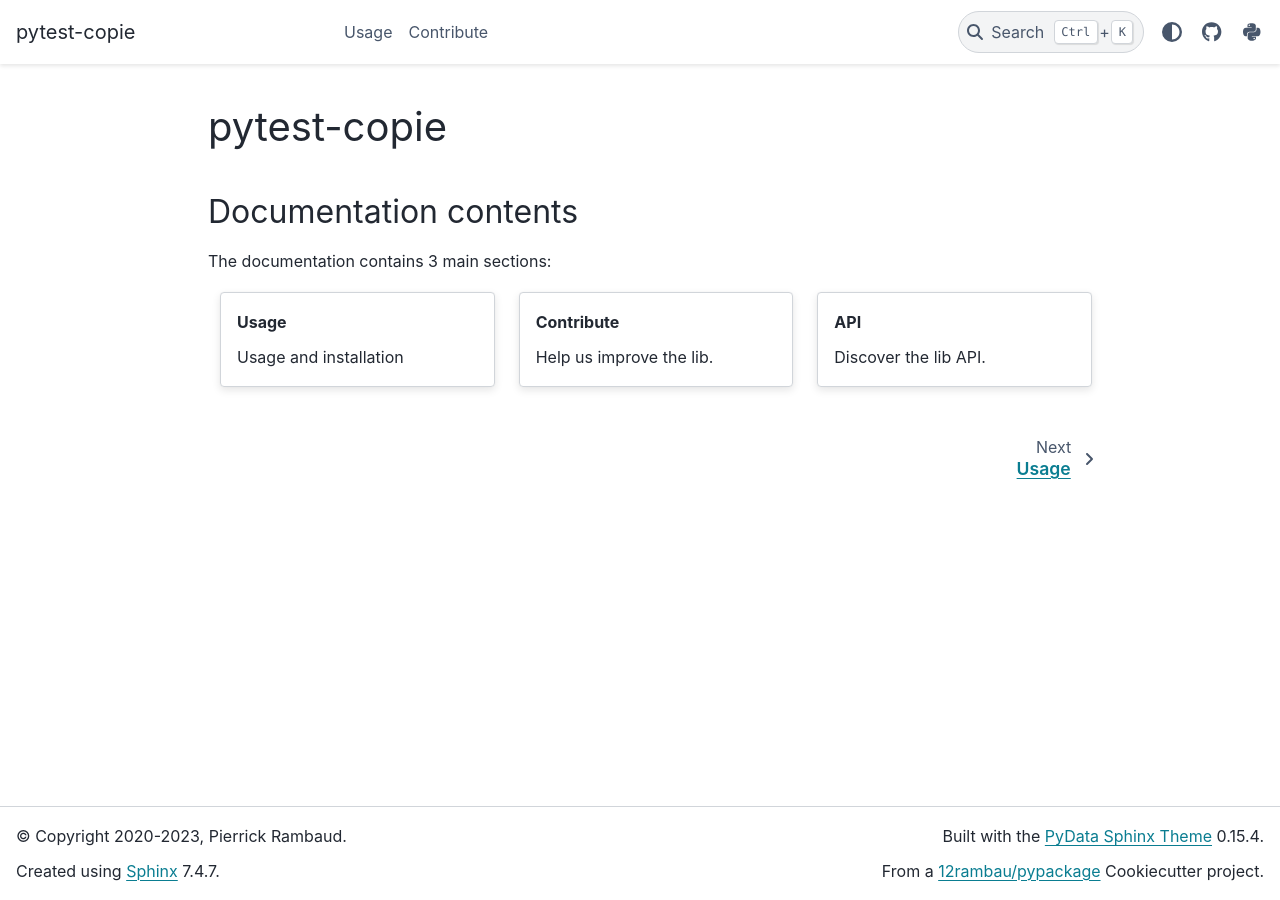
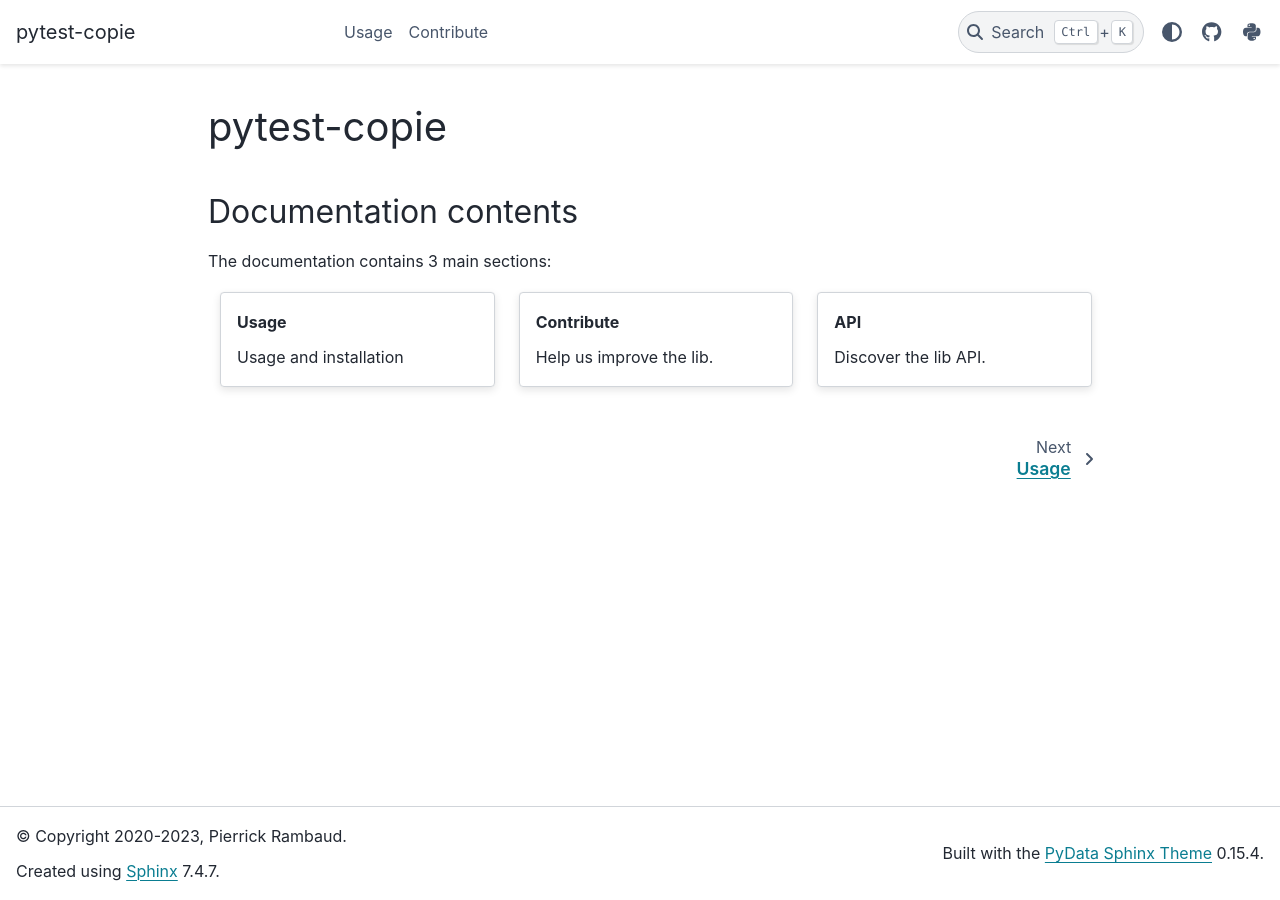
Before and after one commit to 12rambau/pytest-copie, a Sphinx documentation site: the page built from docs/index.rst, in a window 1280 px wide. Built offline with Sphinx 7.4.7 and the PyData theme 0.15.4, drawn with Linux system fonts in a browser that asks for light colours.

Commit message:
fix: hide package credits for now

```diff
--- a/README.rst
+++ b/README.rst
@@ -46,8 +46,3 @@
 --------
 
 The pytest plugin for your Copier templates.
-
-Credits
--------
-
-This package was created with `Cookiecutter <https://github.com/cookiecutter/cookiecutter>`__ and the `12rambau/pypackage <https://github.com/12rambau/pypackage>`__ project template.
--- a/docs/conf.py
+++ b/docs/conf.py
@@ -34,7 +34,7 @@
         "text": project,
     },
     "use_edit_page_button": True,
-    "footer_end": ["theme-version", "pypackage-credit"],
+    "footer_end": ["theme-version"],  # , "pypackage-credit"],
     "icon_links": [
         {
             "name": "GitHub",
```
